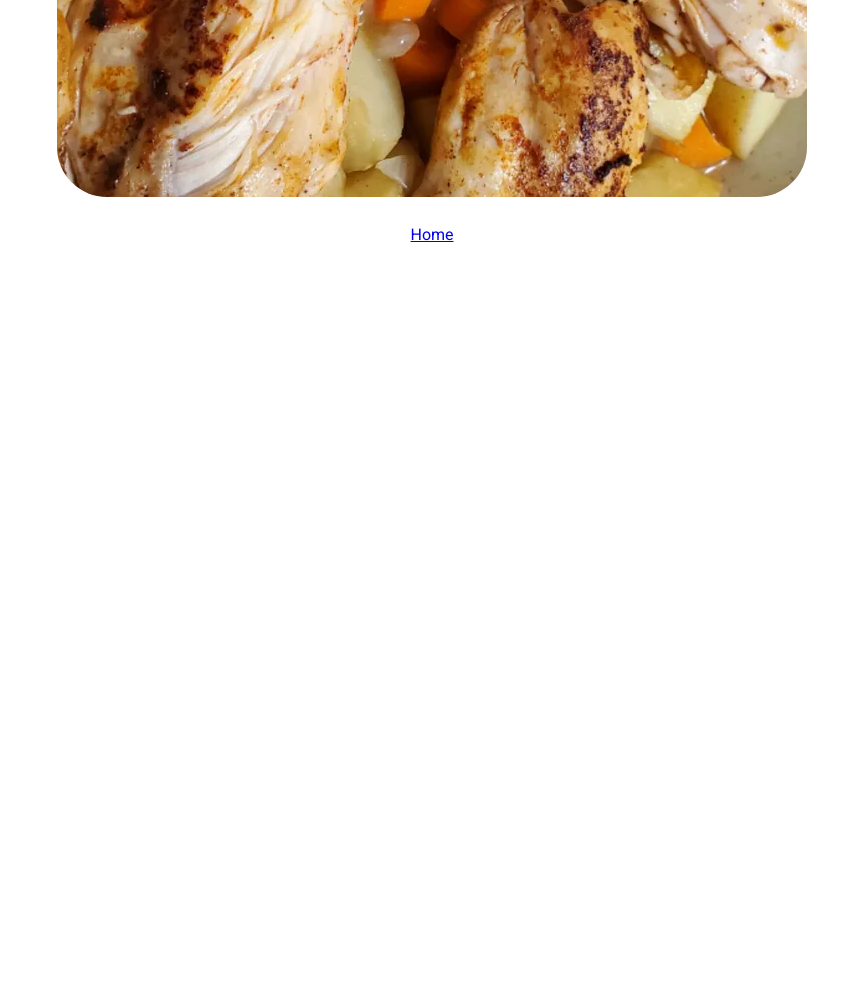
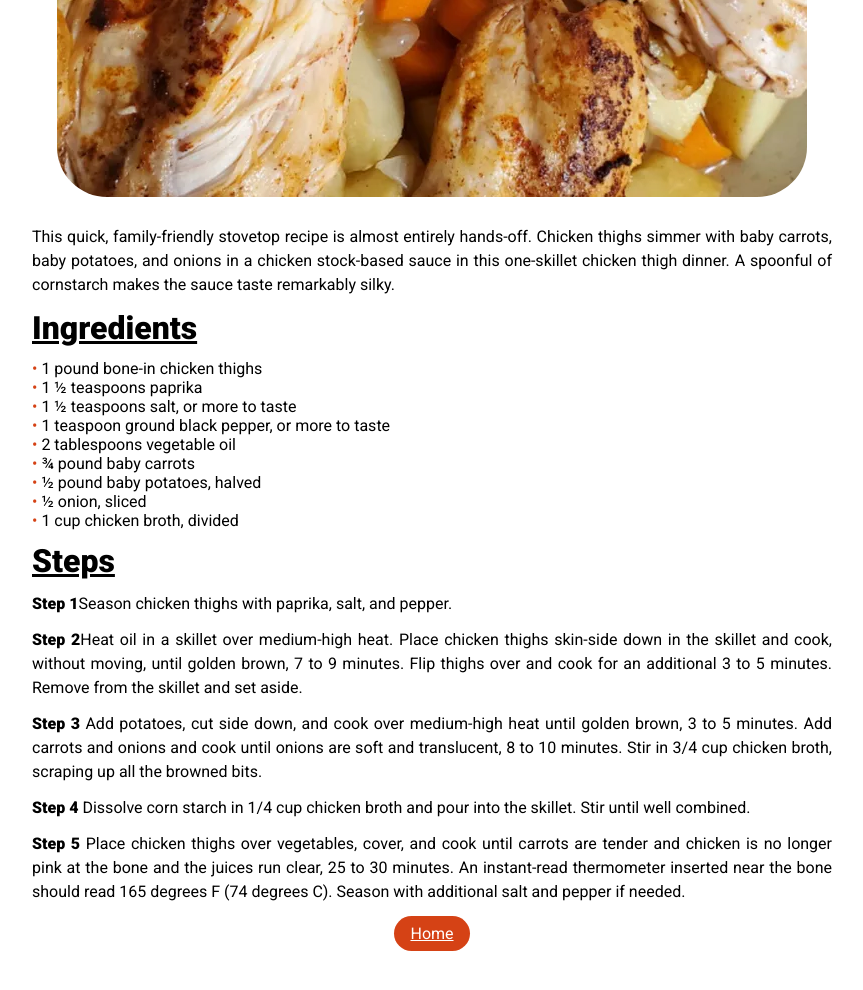
Before and after one commit to zenyhoj/odin-recipes, a plain HTML site: page recipes/chicken-thighs.html in a window 1280 px wide. Shown: the part 668-1658 px from the top of the page, without its empty margins (208-1071 px from the left). Before the commit the page ends 968 px from the top, so only its background shows below. Drawn offline with Linux system fonts and the light colour scheme.

Commit message:
added content for second recipe

```diff
--- a/recipes/chicken-thighs.html
+++ b/recipes/chicken-thighs.html
@@ -9,8 +9,70 @@
   </head>
   <body>
     <div class="container">
-      <h1>Chicken Thighs with Carrots and Potatoes</h1>
+      <h1>Skillet Chicken Thighs with Carrots and Potatoes</h1>
       <img src="./assets/images/chicken-thighs.webp" alt="" />
+      <p>
+        This quick, family-friendly stovetop recipe is almost entirely
+        hands-off. Chicken thighs simmer with baby carrots, baby potatoes, and
+        onions in a chicken stock-based sauce in this one-skillet chicken thigh
+        dinner. A spoonful of cornstarch makes the sauce taste remarkably silky.
+      </p>
+      <div class="ingredients">
+        <h4>Ingredients</h4>
+        <ul>
+          <li>1 pound bone-in chicken thighs</li>
+
+          <li>1 ½ teaspoons paprika</li>
+
+          <li>1 ½ teaspoons salt, or more to taste</li>
+          <li>1 teaspoon ground black pepper, or more to taste</li>
+
+          <li>2 tablespoons vegetable oil</li>
+
+          <li>¾ pound baby carrots</li>
+
+          <li>½ pound baby potatoes, halved</li>
+          <li>½ onion, sliced</li>
+          <li>1 cup chicken broth, divided</li>
+        </ul>
+      </div>
+
+      <div class="steps">
+        <h4>Steps</h4>
+        <p>
+          <span class="step-span">Step 1</span>Season chicken thighs with
+          paprika, salt, and pepper.
+        </p>
+
+        <p>
+          <span class="step-span">Step 2</span>Heat oil in a skillet over
+          medium-high heat. Place chicken thighs skin-side down in the skillet
+          and cook, without moving, until golden brown, 7 to 9 minutes. Flip
+          thighs over and cook for an additional 3 to 5 minutes. Remove from the
+          skillet and set aside.
+        </p>
+        <p>
+          <span class="step-span">Step 3</span> Add potatoes, cut side down, and
+          cook over medium-high heat until golden brown, 3 to 5 minutes. Add
+          carrots and onions and cook until onions are soft and translucent, 8
+          to 10 minutes. Stir in 3/4 cup chicken broth, scraping up all the
+          browned bits.
+        </p>
+
+        <p>
+          <span class="step-span">Step 4</span> Dissolve corn starch in 1/4 cup
+          chicken broth and pour into the skillet. Stir until well combined.
+        </p>
+
+        <p>
+          <span class="step-span">Step 5</span> Place chicken thighs over
+          vegetables, cover, and cook until carrots are tender and chicken is no
+          longer pink at the bone and the juices run clear, 25 to 30 minutes. An
+          instant-read thermometer inserted near the bone should read 165
+          degrees F (74 degrees C). Season with additional salt and pepper if
+          needed.
+        </p>
+      </div>
       <a class="back-to-home" href="../index.html">Home</a>
     </div>
   </body>
--- a/style.css
+++ b/style.css
@@ -47,9 +47,13 @@ body {
 }
 
 .back-to-home {
-  display: block;
+  display: inline-block;
+  padding: 8px 16px;
+  border-radius: 100px;
   margin: 0 auto;
-  text-align: center;
+  text-align: left;
+  background-color: #d54215;
+  color: #fff;
 }
 
 .ingredients {
```
